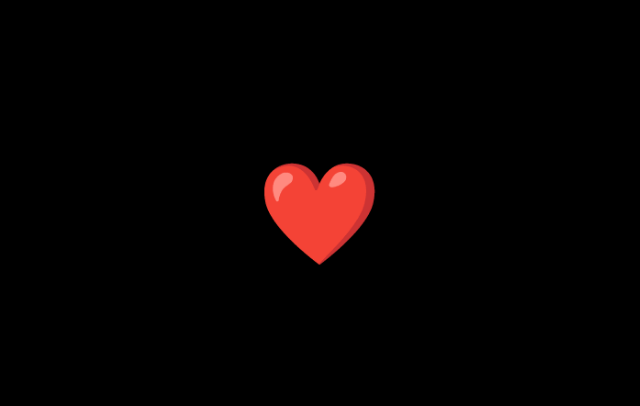
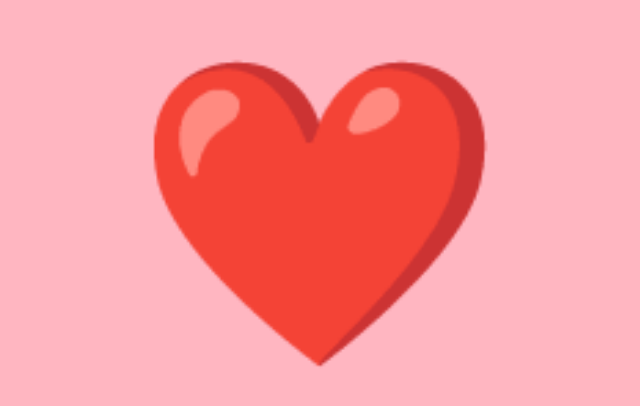
Before and after one commit to martinamuscat/stinkysquishy, a plain HTML site: page index.html in a window 1280 px wide. Shown: the part 194-600 px from the top of the page, without its empty margins (321-961 px from the left). Drawn offline with Linux system fonts and the light colour scheme.

Commit message:
Update index.html

```diff
--- a/index.html
+++ b/index.html
@@ -10,11 +10,11 @@
             justify-content: center;
             align-items: center;
             height: 100vh;
-            background-color: black;
+            background-color: #FFB6C1;
         }
         .heart {
             color: red;
-            font-size: 100px;
+            font-size: 300px;
             animation: pulse 1s infinite;
         }
         @keyframes pulse {
```
